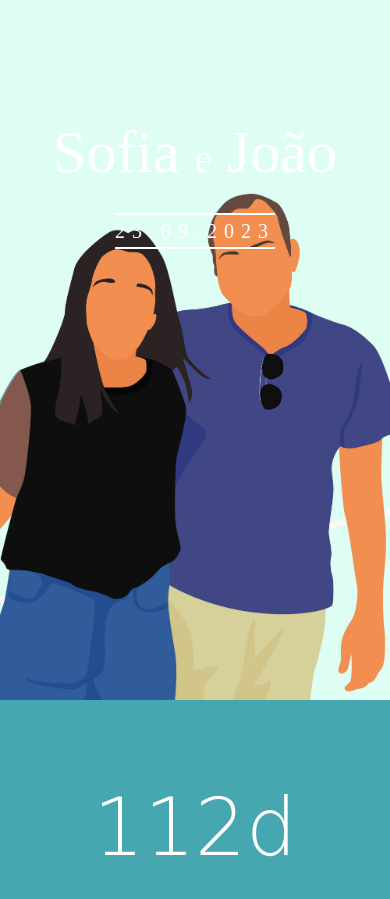
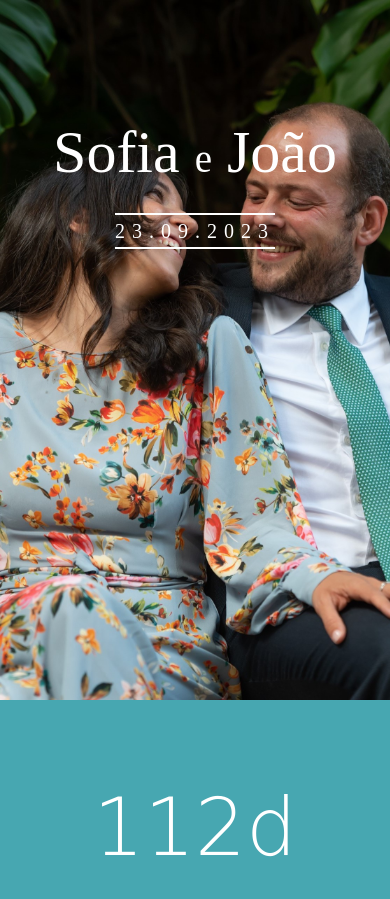
Before and after one commit to bubas3000/sitesofia, a PHP site: page / in a window 390 px wide. Shown: the top 899 px of the page. Run offline with PHP 8.4, Linux system fonts and the light colour scheme; some libraries are stand-ins or nearby versions; some web fonts are replaced.

Commit message:
Add files via upload

```diff
--- a/css/style.css
+++ b/css/style.css
@@ -183,7 +183,7 @@ figure {
     height: inherit;
     padding: 3em 0;
     background-size: cover;
-    background-image: url(../images/capaalto.jpg);
+    background-image: url(../images/0607_CM_alto.jpg);
     position: relative;
   }
 }
```
